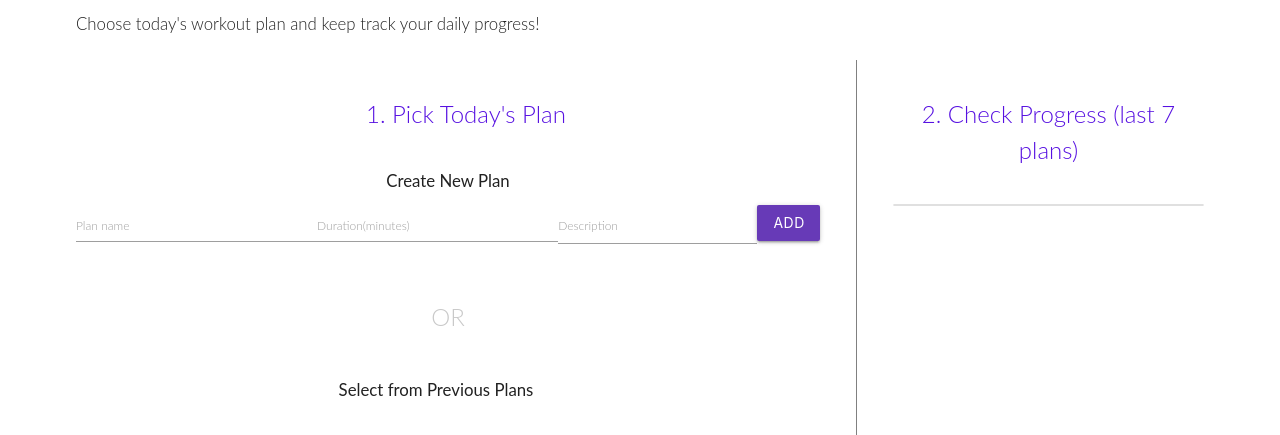
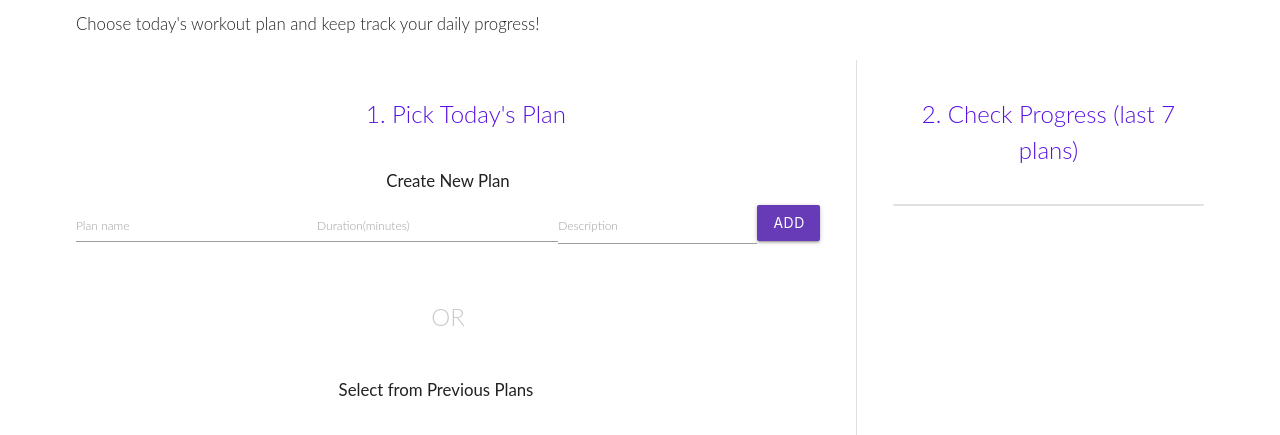
Before and after one commit to bluerainmango/workout, a website: page public/index.html in a window 1280 px wide. Shown: the part 101-536 px from the top of the page. Drawn offline with nearby package versions, Linux system fonts and the light colour scheme; no server answers.

Commit message:
revised style

```diff
--- a/public/style.css
+++ b/public/style.css
@@ -71,7 +71,7 @@ main {
 .plan-container {
   display: flex;
   flex-direction: column;
-  border-right: solid grey 1px;
+  border-right: solid rgb(224, 224, 224) 1px;
 }
 
 .plan-container > * {
```
